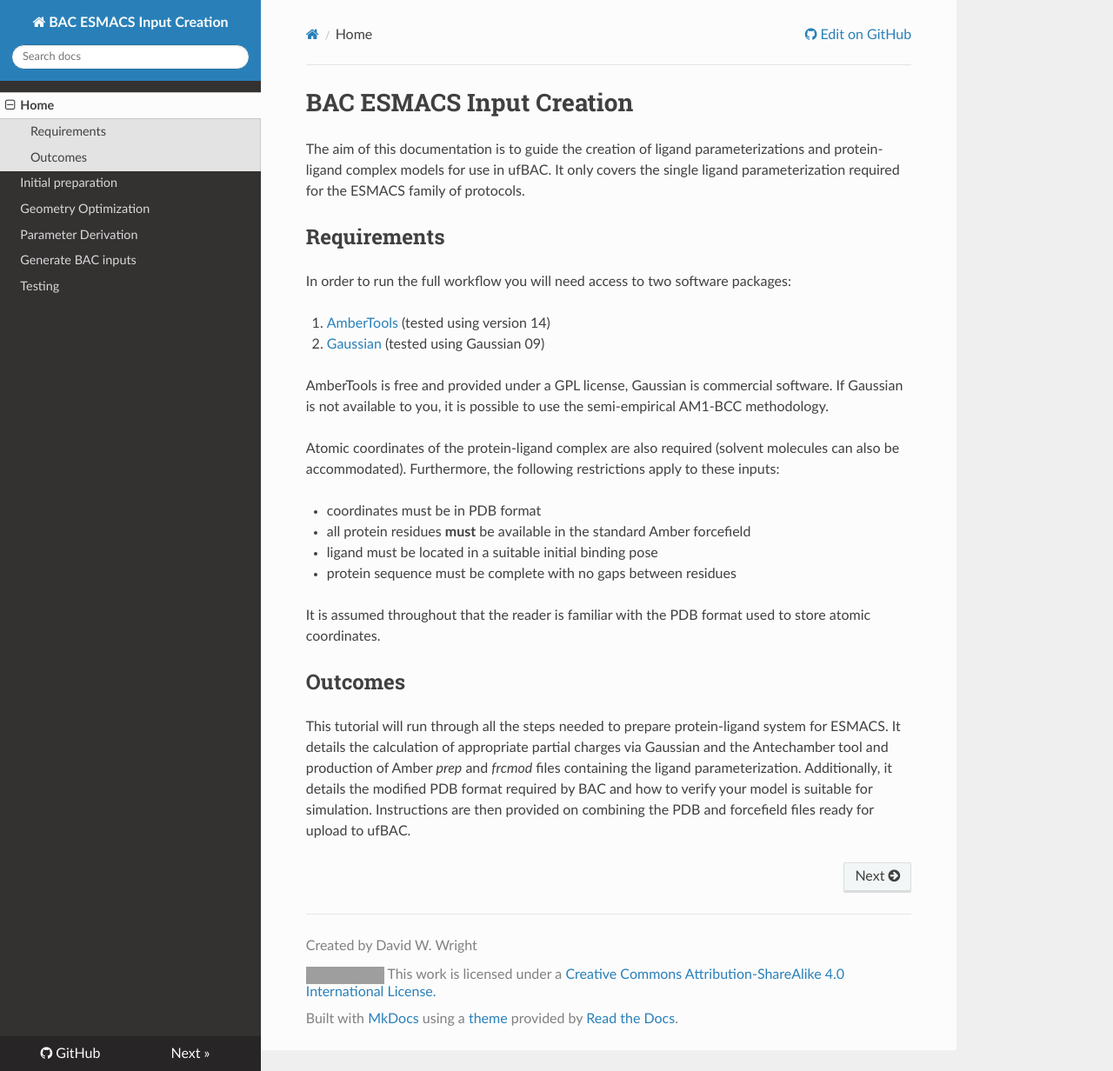
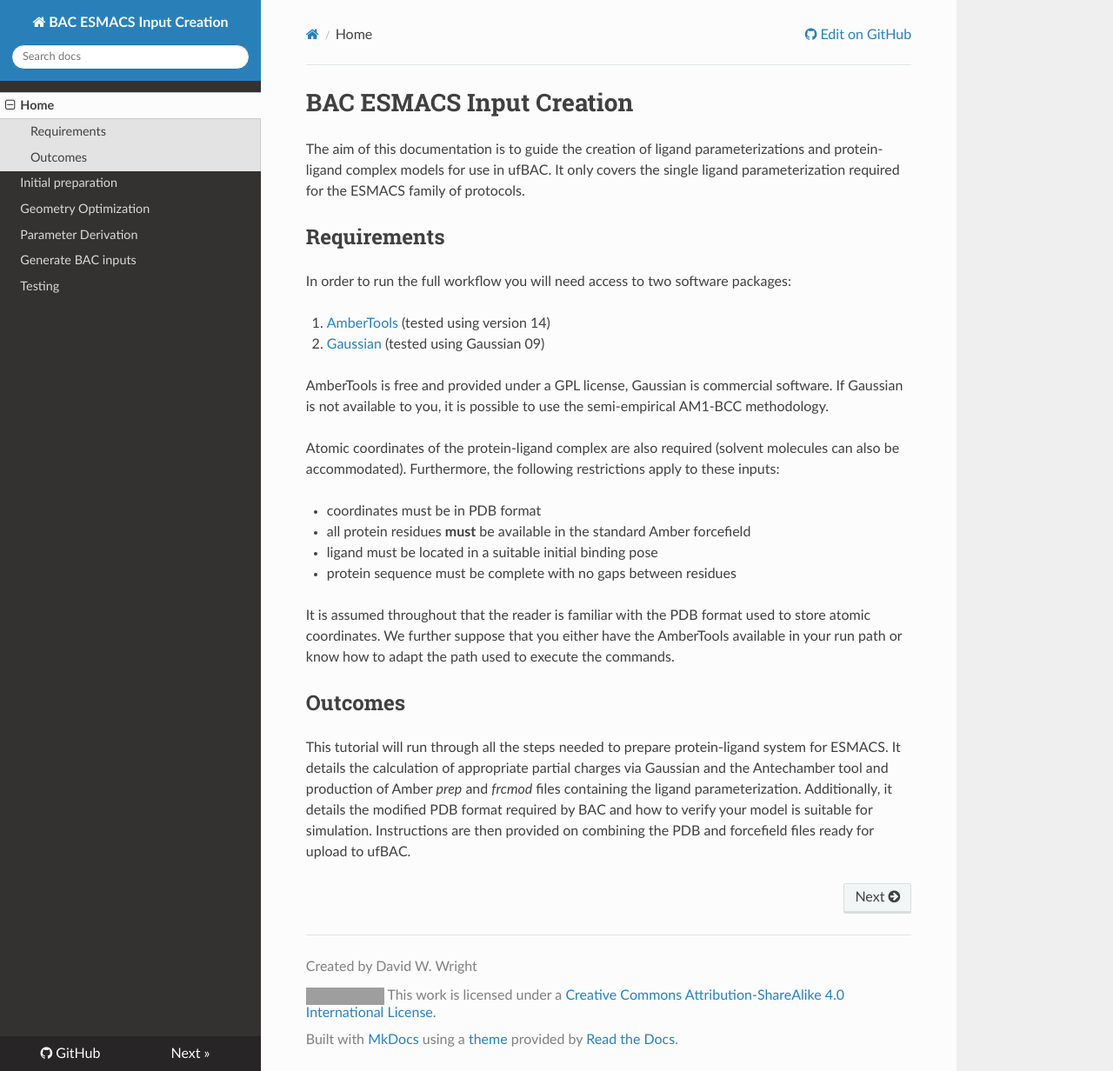
Before and after one commit to UCL-CCS/esmacs-input-creation-docs, an MkDocs documentation site: the page built from docs/index.md, in a window 1280 px wide and 1232 px high. Shown: the whole window at 87% size. Built offline with MkDocs 1.6.1, drawn with Linux system fonts in a browser that asks for light colours; nearby versions of some CDN libraries; old or Windows-style settings are respelled for this version of MkDocs; grey boxes are pictures that could not be loaded.

Commit message:
Add further clarification of assumptions of user/system

```diff
--- a/docs/index.md
+++ b/docs/index.md
@@ -22,6 +22,7 @@ Furthermore, the following restrictions apply to these inputs:
 *  protein sequence must be complete with no gaps between residues
 
 It is assumed throughout that the reader is familiar with the PDB format used to store atomic coordinates.
+We further suppose that you either have the AmberTools available in your run path or know how to adapt the path used to execute the commands.
 
 ## Outcomes
 
```
